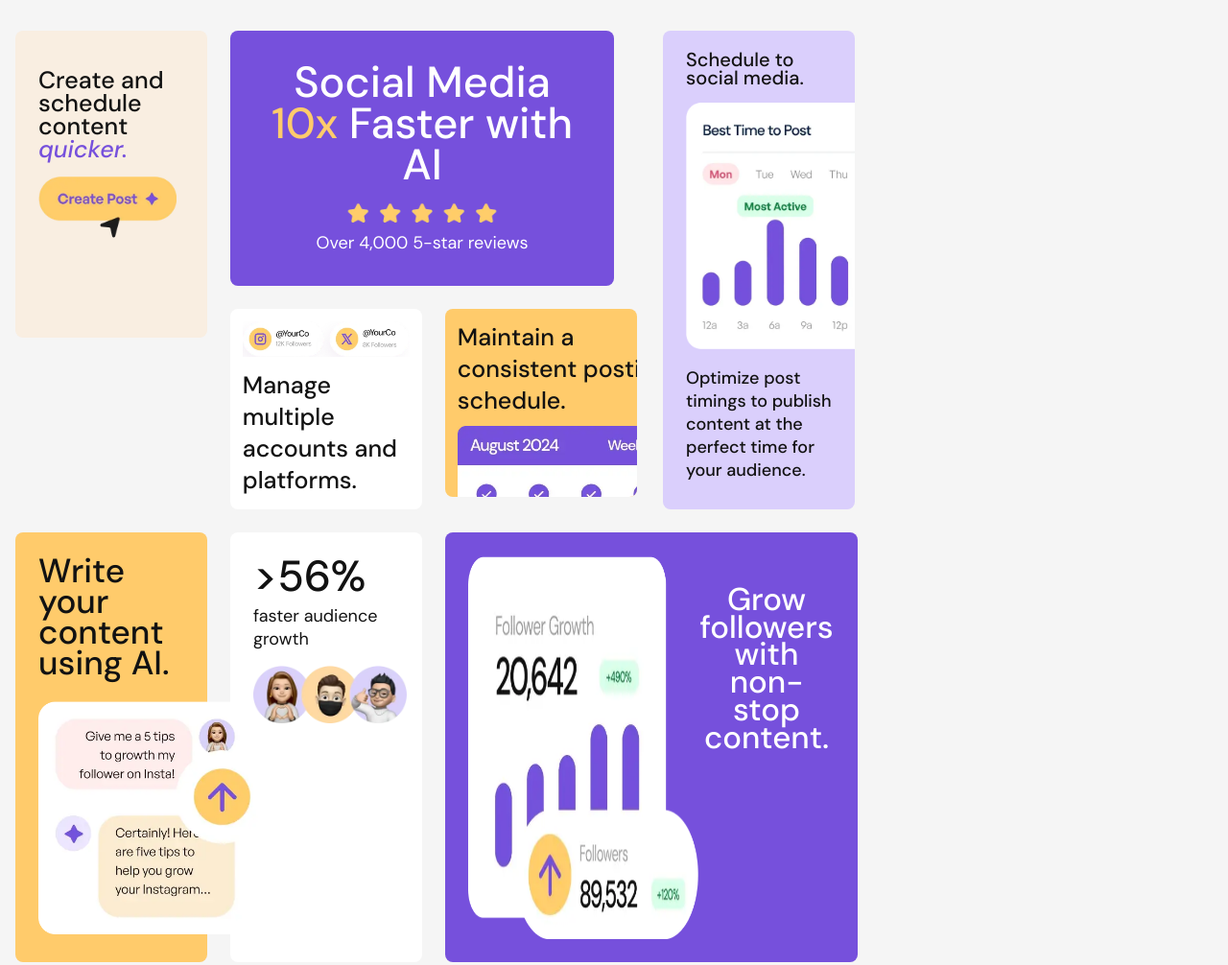
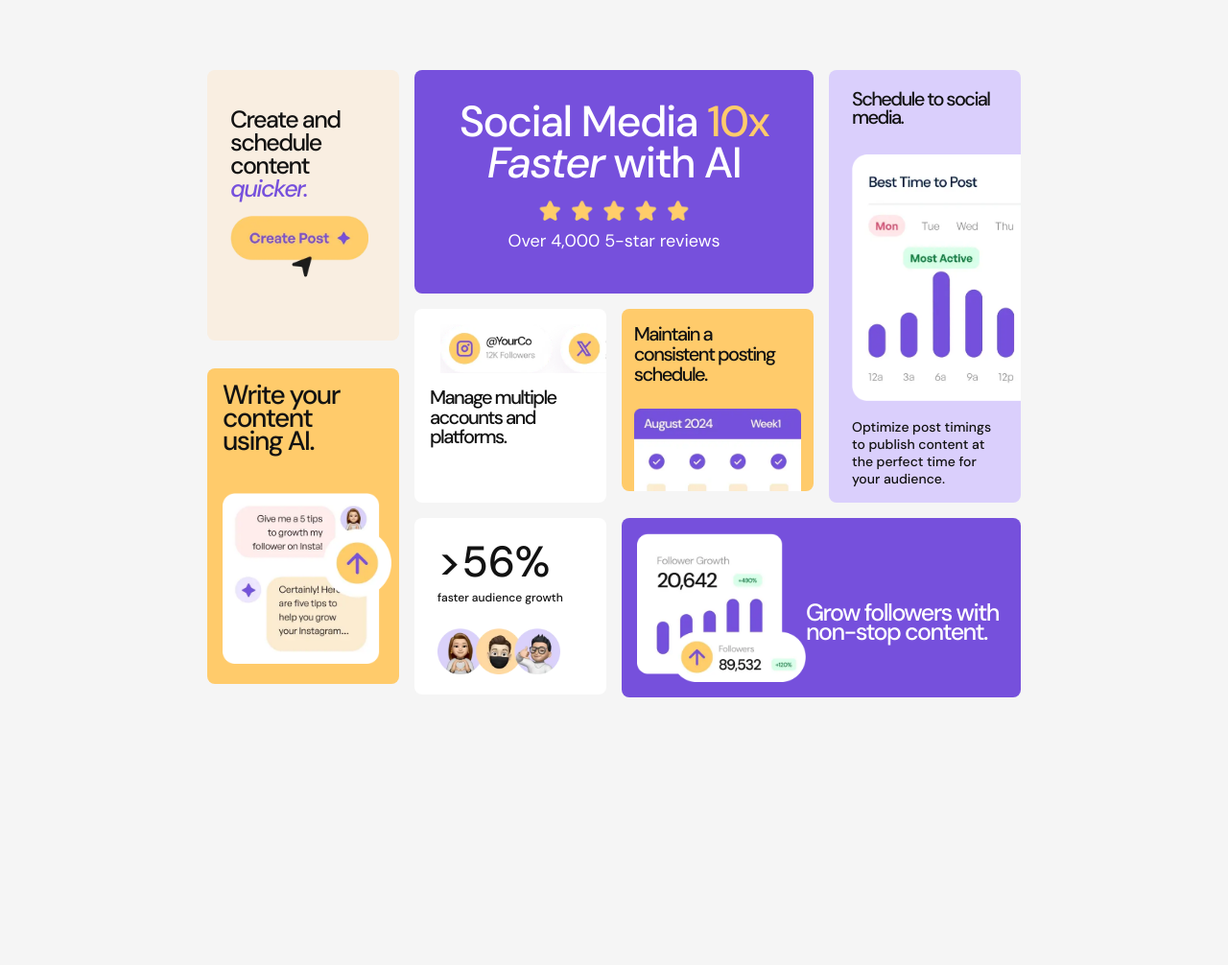
Before and after one commit to Oghenetega16/bento-grid, a plain HTML site: page index.html in a window 1280 px wide. Shown: the whole page at 96% size. After the commit the page ends 800 px from the top, so only its background shows below. Drawn offline with Linux system fonts and the light colour scheme.

Commit message:
desktop design in progress

```diff
--- a/index.html
+++ b/index.html
@@ -1,41 +1,41 @@
 <!DOCTYPE html>
 <html lang="en">
 <head>
-  <meta charset="UTF-8">
-  <meta name="viewport" content="width=device-width, initial-scale=1.0">
+    <meta charset="UTF-8">
+    <meta name="viewport" content="width=device-width, initial-scale=1.0">
 
-  <link rel="icon" type="image/png" sizes="32x32" href="./assets/images/favicon-32x32.png">
-  <link rel="stylesheet" href="style.css">
-  <title>Frontend Mentor | Bento grid</title>
+    <link rel="icon" type="image/png" sizes="32x32" href="./assets/images/favicon-32x32.png">
+    <link rel="stylesheet" href="style.css">
+    <title>Frontend Mentor | Bento grid</title>
 
 </head>
 <body>
     <main>
         <div class="social_media">
-            <h1>Social Media <span>10x</span> Faster with AI</h1>
+            <h1>Social Media <span>10x</span> <i>Faster</i> with AI</h1>
             <img src="./assets/images/illustration-five-stars.webp" alt="5 stars">
             <p>Over 4,000 5-star reviews</p>
         </div>
 
         <div class="accounts">
             <img src="./assets/images/illustration-multiple-platforms.webp" alt="">
-            <h2>Manage multiple accounts and platforms.</h2>
+            <h1>Manage multiple accounts and platforms.</h1>
         </div>
 
         <div class="post_schedule">
-            <h2>Maintain a consistent posting schedule.</h2>
+            <h1>Maintain a consistent posting schedule.</h1>
             <img src="./assets/images/illustration-consistent-schedule.webp" alt="">
         </div>
 
         <div class="schedule">
-            <h2>Schedule to social media.</h2>
+            <h1>Schedule to social media.</h1>
             <img src="./assets/images/illustration-schedule-posts.webp" alt="">
             <p>Optimize post timings to publish content at the perfect time for your audience.</p>
         </div>
 
         <div class="followers">
             <img src="./assets/images/illustration-grow-followers.webp" alt="">
-            <h2>Grow followers with non-stop content.</h2>
+            <p>Grow followers with non-stop content.</p>
         </div>
 
         <div class="growth">
@@ -45,7 +45,7 @@
         </div>
 
         <div class="content">
-            <h2>Create and schedule content<span> quicker.</span></h2>
+            <h1>Create and schedule content<span> quicker.</span></h1>
             <img src="./assets/images/illustration-create-post.webp" alt="">
         </div>
 
--- a/style.css
+++ b/style.css
@@ -18,6 +18,9 @@
 body {
     font-family: "DM Sans", sans-serif;
     background-color: #F5F5F5;
+    display: grid;
+    place-content: center;
+    min-height: 100vh;
 }
 
 p {
@@ -27,7 +30,6 @@ p {
 main {
     padding: 2rem 1rem;
     display: grid;
-    grid-template-columns: 1fr;
     gap: 1.5rem;
 }
 
@@ -44,6 +46,7 @@ main {
 }
 .social_media h1 {
     font-size: 45px;
+    letter-spacing: -.1rem;
     font-weight: 500;
     margin-bottom: 1rem;
 }
@@ -58,10 +61,12 @@ main {
     border-radius: .5rem;
     padding: .8rem;
 }
-.accounts h2 {
+.accounts h1 {
     font-weight: 500;
-    font-size: 25px;
+    font-size: 26px;
+    letter-spacing: -.1rem;
     margin-top: .5rem;
+    line-height: 1.5rem;
 }
 .accounts img {
     width: 100%;
@@ -72,18 +77,21 @@ main {
     background-color: var(--yellow-500);
     color: var(--black);
     border-radius: .5rem;
-    padding: .8rem .8rem 0 .8rem;
+    padding: 1rem .8rem 0 .8rem;
     height: 196px;
     overflow: hidden;
 }
-.post_schedule h2 {
+.post_schedule h1 {
     font-weight: 500;
     font-size: 25px;
+    letter-spacing: -.1rem;
+    line-height: 1.3rem;
     width: 250px;
     margin-bottom: .6rem;
 }
 .post_schedule img {
-    width: 14rem;
+    width: 12rem;
+    margin-top: .2rem;
 }
 
 /* schedule box */
@@ -94,18 +102,20 @@ main {
     padding: 1rem;
     text-align: center;
 }
-.schedule h2 {
+.schedule h1 {
     font-weight: 500;
     font-size: 25px;
+    letter-spacing: -.1rem;
     margin: .3rem 0 1rem 0;
 }
 .schedule img {
     width: 100%;
+    margin: .8rem 0;
 }
 .schedule p {
     font-size: 18px;
     width: 300px;
-    margin: .8rem auto;
+    margin: 0 auto;
     font-weight: 500;
 }
 
@@ -114,18 +124,23 @@ main {
     background-color: var(--purple-500);
     color: var(--white);
     border-radius: .5rem;
-    padding: 1.5rem;
+    padding: 1.2rem;
     text-align: center;
+    display: flex;
+    flex-direction: column;
+    align-items: center;
+    justify-content: space-between;
 }
-.followers h2 {
+.followers p {
     font-weight: 500;
     font-size: 33px;
+    letter-spacing: -.1rem;
     margin: 2rem auto 0 auto;
     width: 250px;
     line-height: 1.8rem;
 }
 .followers img {
-    width: 15rem;
+    width: 13rem;
 }
 
 /* growth box */
@@ -153,9 +168,10 @@ main {
     border-radius: .5rem;
     padding: 2rem;
 }
-.content h2 {
+.content h1 {
     font-weight: 500;
     font-size: 29px;
+    letter-spacing: -.1rem;
     line-height: 1.8rem;
 }
 .content span {
@@ -177,12 +193,14 @@ main {
 .ai_content h2 {
     font-weight: 500;
     font-size: 35px;
+    letter-spacing: -.1rem;
     line-height: 2rem;
     margin-bottom: 1.5rem;
 }
 .ai_content img {
     width: 15rem;
 }
+
 
 @media (min-width: 640px) {
     body {
@@ -194,24 +212,21 @@ main {
     }
 }
 
+
 @media (min-width: 1024px) {
-    body {
-
-    }
-
     main {
-        width: 876px;
         grid-template-columns: repeat(4, 1fr);
+        gap: 1rem;
     }
 
 /* content box */
     .content {
         width: 200px;
-        height: 320px;
+        height: fit-content;
         grid-area: 1 / 1 / 3 / 2;
         padding: 2.5rem 1.5rem;
     }
-    .content h2 {
+    .content h1 {
         font-size: 25px;
         line-height: 1.5rem;
     }
@@ -222,7 +237,8 @@ main {
 /* social media box */
     .social_media {
         grid-area: 1 / 2 / 2 / 4;
-        width: 400px;
+        width: 416px;
+        height: 100%;
     }
     .social_media h1 {
         line-height: 2.7rem;
@@ -231,17 +247,19 @@ main {
 /* schedule box */
     .schedule {
         width: 200px;
+        height: fit-content;
         grid-area: 1 / 4 / 3 / 5;
         padding-left: 1.5rem;
         overflow: hidden;
     }
-    .schedule h2{
+    .schedule h1 {
         text-align: left;
         font-size: 20px;
         line-height: 1.2rem;
     }
     .schedule p {
         width: 100%;
+        font-size: 14px;
         text-align: left;
     }
     .schedule img {
@@ -251,28 +269,87 @@ main {
 /* accounts box */
     .accounts {
         width: 200px;
+
+        padding: 1rem;
         grid-area: 2 / 2 / 3 / 3;
+        overflow: hidden;
+    }
+    .accounts img {
+        width: 15rem;
+        margin-left: .7rem;
+    }
+    .accounts h1 {
+        font-size: 20px;
+        width: 150px;
+        margin-top: .6rem;
+        line-height: 1.3rem;
     }
 
+/* post_schedule box */
     .post_schedule {
         width: 200px;
+        height: 190px;
         grid-area: 2 / 3 / 3 / 4;
     }
+    .post_schedule h1 {
+        font-size: 20px;
+        width: 150px;
+        line-height: 1.3rem;
+    }
+    .post_schedule img {
+        width: 100%;
+        margin-top: .95rem;
+    }
 
+/* ai_content box */
     .ai_content {
         width: 200px;
+        padding: 1rem;
+        height: fit-content;
         grid-area: 3 / 1 / 4 / 2;
+        position: absolute;
+        top: 48%;
+    }
+    .ai_content h2 {
+        font-size: 28px;
+        width: 150px;
+        line-height: 1.5rem;
+        margin-bottom: 2rem;
+    }
+    .ai_content img {
+        width: 11rem;
+        padding-top: .6rem;
     }
 
+/* growth box */
     .growth {
         width: 200px;
+        height: fit-content;
         grid-area: 3 / 2 / 4 / 3;
     }
+    .growth p {
+        font-size: 12px;
+        font-weight: 500;
+    }
+    .growth img {
+        width: 8rem;
+        margin-top: .5rem;
+    }
 
+/* followers box */
     .followers {
-        width: 430px;
+        width: 416px;
+        height: fit-content;
+        padding: 1rem;
         grid-area: 3 / 3 / 4 / 5;
-        display: flex;
-
+        flex-direction: row;
+    }
+    .followers p {
+        font-size: 25px;
+        line-height: 1.3rem;
+        text-align: left;
+    }
+    .followers img {
+        width: 11rem;
     }
 }
```
